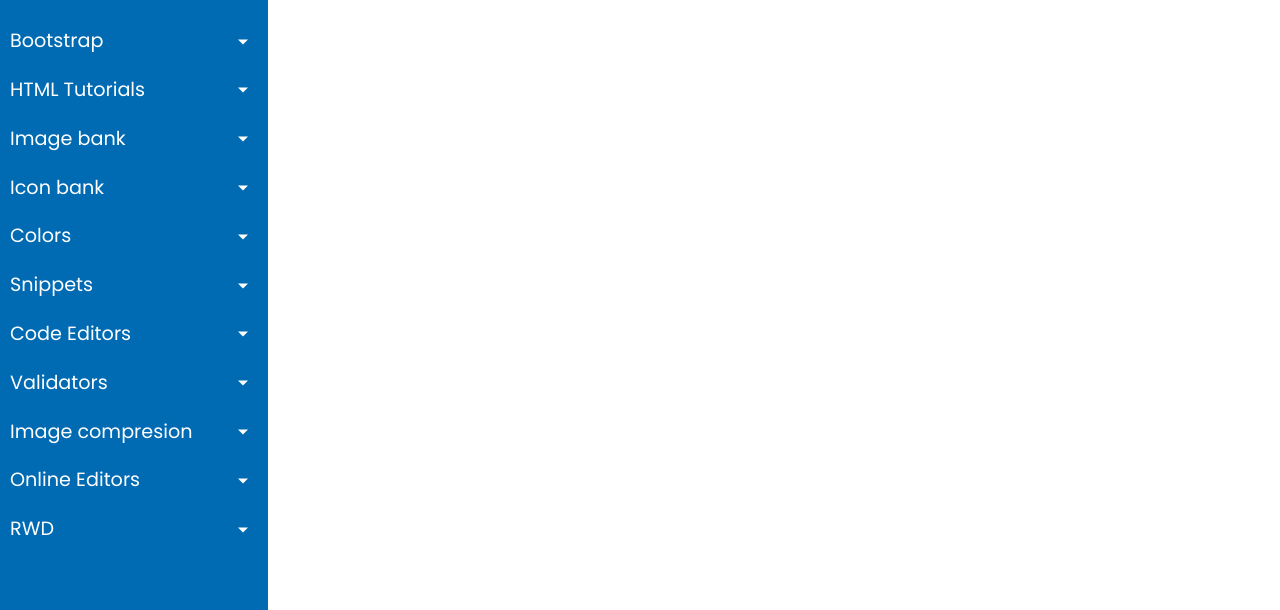
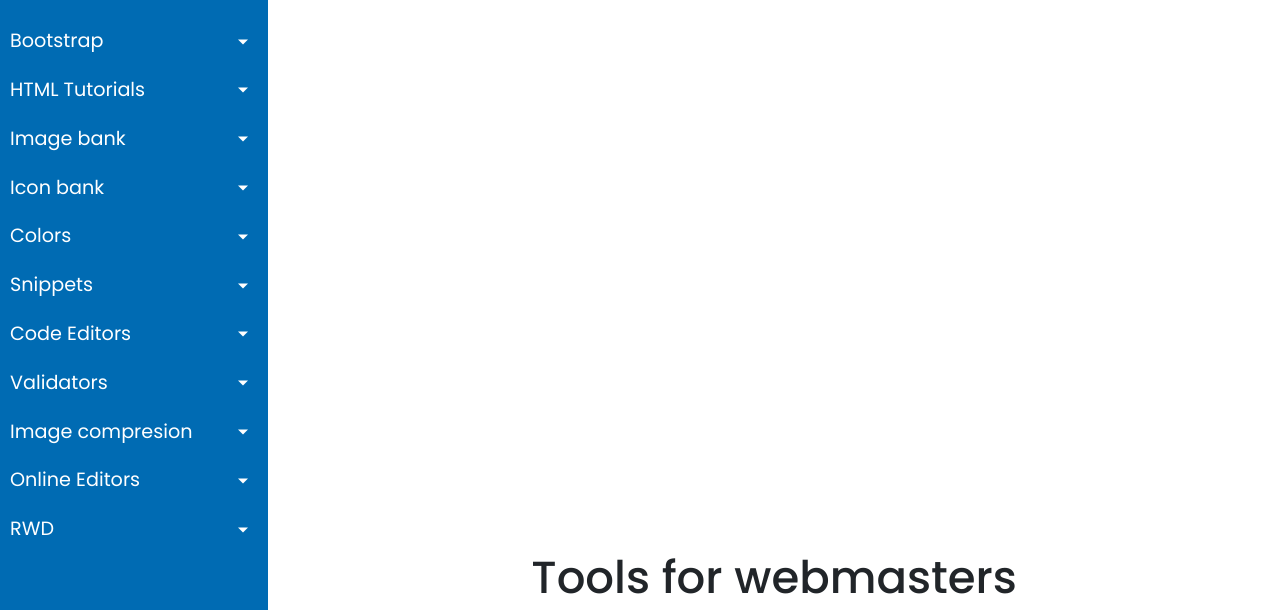
Before and after one commit to SomeUnusualProgramming/Tools-for-Webmasters, a plain HTML site: page index.html in a window 1280 px wide. Shown: the part 129-739 px from the top of the page. Drawn offline with nearby package versions, Linux system fonts and the light colour scheme.

Commit message:
Update custom.css

```diff
--- a/css/custom.css
+++ b/css/custom.css
@@ -22,7 +22,7 @@ a:focus {
 }
 
 h2 {
-    padding-top: -180px;
+    margin-top: -100px;
     text-align: center;
     font-size: 45px;
 }
```
